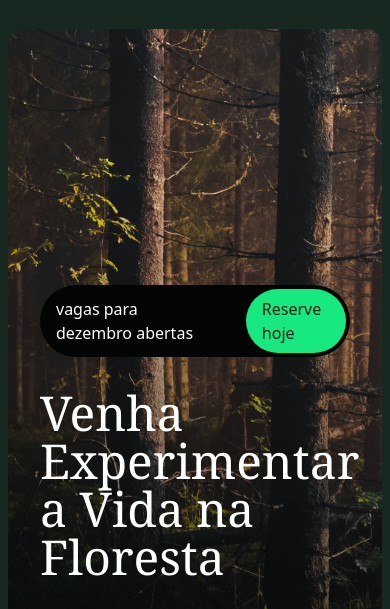
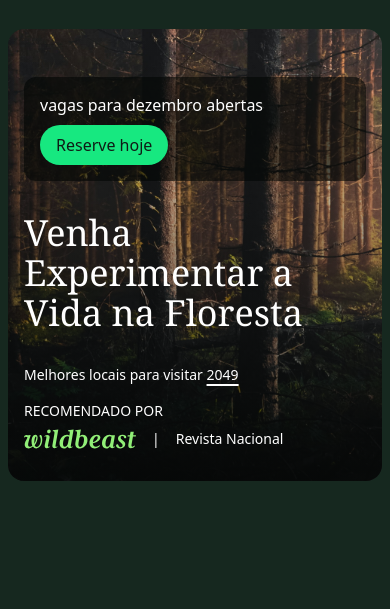
Before and after one commit to Luigi-Martins/Projeto-Tailwind, a website: page src/index.html in a window 390 px wide. Shown: the part 235-844 px from the top of the page. Drawn offline with Linux system fonts and the light colour scheme.

Commit message:
Ajuste responsividade do layout em telas menores

```diff
--- a/src/index.html
+++ b/src/index.html
@@ -55,7 +55,7 @@
     </header>
     <main class="container">
       <div
-        class="rounded-2xl overflow-hidden bg-gradient-to-t from-verde-950/80 text-white relative px-8 pb-8 pt-64"
+        class="rounded-2xl overflow-hidden bg-gradient-to-t from-verde-950/80 text-white relative px-8 pb-8 pt-64 max-sm:pt-12 max-sm:px-4"
       >
         <img
           class="absolute size-full inset-0 object-cover -z-10"
@@ -63,7 +63,7 @@
           alt=""
         />
         <div
-          class="bg-verde-950 inline-flex mb-8 gap-8 items-center py-1 pl-4 pr-1 rounded-full"
+          class="bg-verde-950/60 rounded-xl flex flex-col items-start gap-2 p-4 sm:inline-flex mb-8 sm:items-center sm:py-1 sm:pl-4 sm:pr-1 sm:bg-verde-950 sm:gap-8 sm:flex-row sm:rounded-full"
         >
           vagas para dezembro abertas
           <a
@@ -72,11 +72,13 @@
             >Reserve hoje</a
           >
         </div>
-        <h1 class="mb-20 font-serif text-balance max-w-screen-sm text-5xl">
+        <h1
+          class="mb-8 font-serif text-balance max-w-screen-sm text-4xl sm:text-5xl sm:mb-20"
+        >
           Venha Experimentar a Vida na Floresta
         </h1>
-        <div class="text-sm flex justify-between items-end">
-          <p>
+        <div class="text-sm sm:flex justify-between items-end">
+          <p class="max-sm:mb-4">
             Melhores locais para visitar
             <a
               class="underline decoration-2 underline-offset-4 hover:no-underline"
```
Also changed, not shown: src/output.css.
